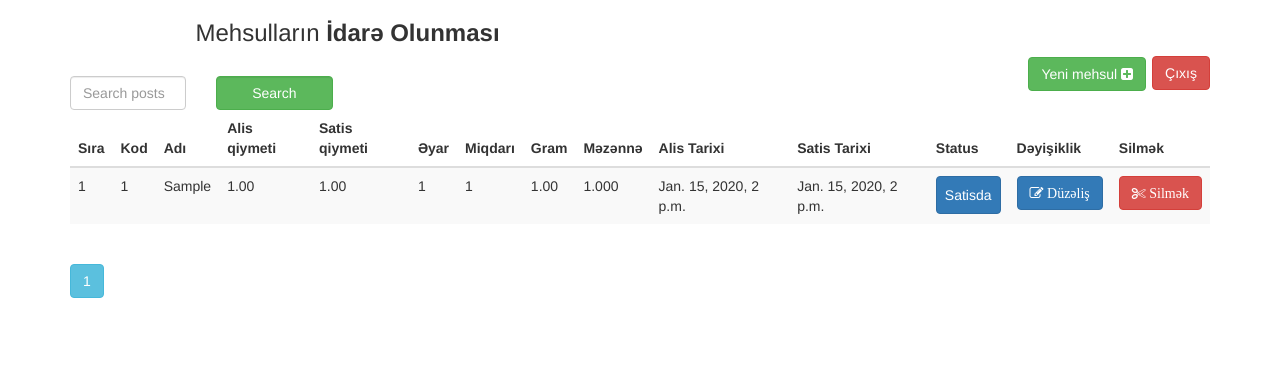
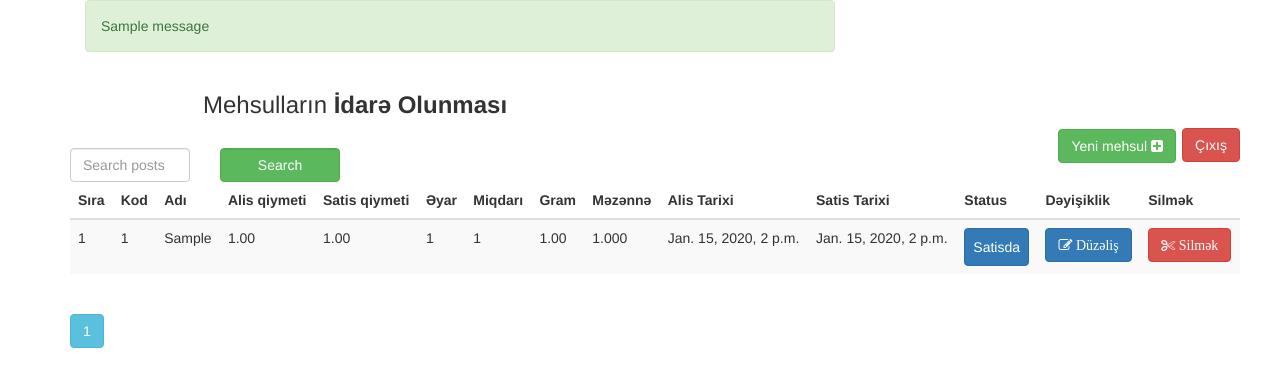
Before and after one commit to sabuhish/product-project, a Django app: page /product/ in a window 1280 px wide. Shown: the top 387 px of the page. Run offline with Django 3.2, Linux system fonts and the light colour scheme; a user stored in the database is signed in; tables that the repository leaves empty hold one stand-in row (values such as "Sample post"); one stand-in notice (Sample message) is shown; some libraries are stand-ins or nearby versions.

Commit message:
add fields

```diff
--- a/product_app/templates/product.html
+++ b/product_app/templates/product.html
@@ -17,8 +17,21 @@
 
 </head>
 <body>
+
 	{% load crispy_forms_tags %}
     <div class="container">
+			<div>
+					<main role="main" class="container">
+							<div class="row" class="text-center">
+							  <div class="col-md-8">
+								{% if messages %}
+								  {% for message in messages %}
+									<div class="alert alert-{{ message.tags }}">
+									  {{ message }}
+									</div>
+								  {% endfor %}
+								{% endif %}
+							</div>
         <div class="table-wrapper">
             <div class="table-title">
                 <div class="row">
--- a/product_app/templates/products-form.html
+++ b/product_app/templates/products-form.html
@@ -10,6 +10,8 @@
 
 </head>
 <body>
+
+
         <div class="container">
                 <div class="jumbotron">
                     <h3 class="text-center">Yeni Mehsul & Mehsulu deyismek</h3>
@@ -47,6 +49,7 @@
 
                     </button> -->
                 </div>
+                <div>
                 <div style="width:50%;margin:20px auto;">
 
                 <form method="post" enctype="multipart/form-data">
--- a/product_app/views.py
+++ b/product_app/views.py
@@ -79,7 +79,7 @@ def create_product(request):
             image = form_1.save(commit=False)
             image.sekil = product
             image.save()
-            messages.success(request, f'Deyisiklik qeyde alindi!')
+            messages.success(request, f'Yeni məhsul uğurla əlavə olundu!')
             # obj = form.save()
             # obj.sas = 21
             # obj.save()
@@ -114,6 +114,8 @@ def update_product(request, id):
         if product.status != Productlar.STATUS_SOLD_OUT and updated_product.status == Productlar.STATUS_SOLD_OUT:
             updated_product.publish_1 = datetime.now()
         updated_product.save()
+        messages.success(request, f'Məhsulda düzəliş qeydə alındı!')
+
         return redirect("list_product")
     return render(request, "products-form.html", {"form":form, "product":product})
 
```
Also changed, not shown: product_app/forms.py (+7 -2 lines), media/pictures/Screenshot_from_2018-12-14_19-10-18.png (added).
